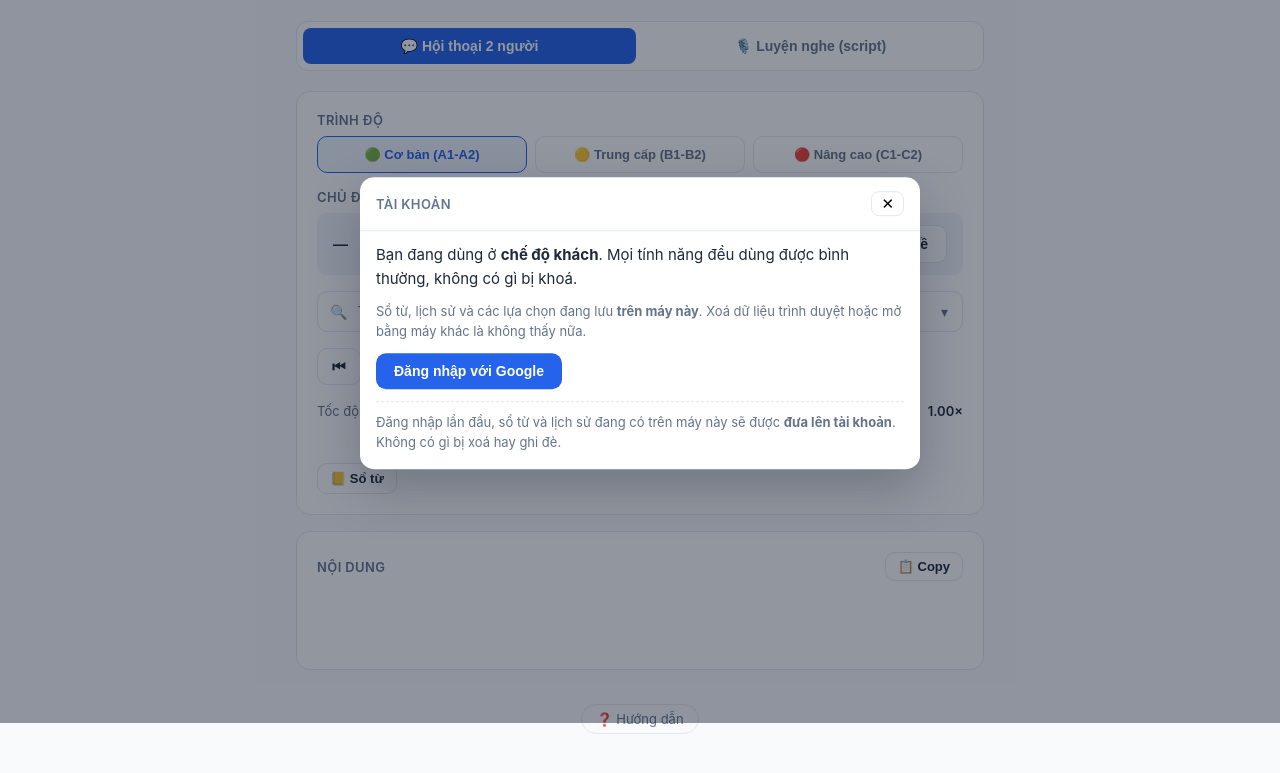
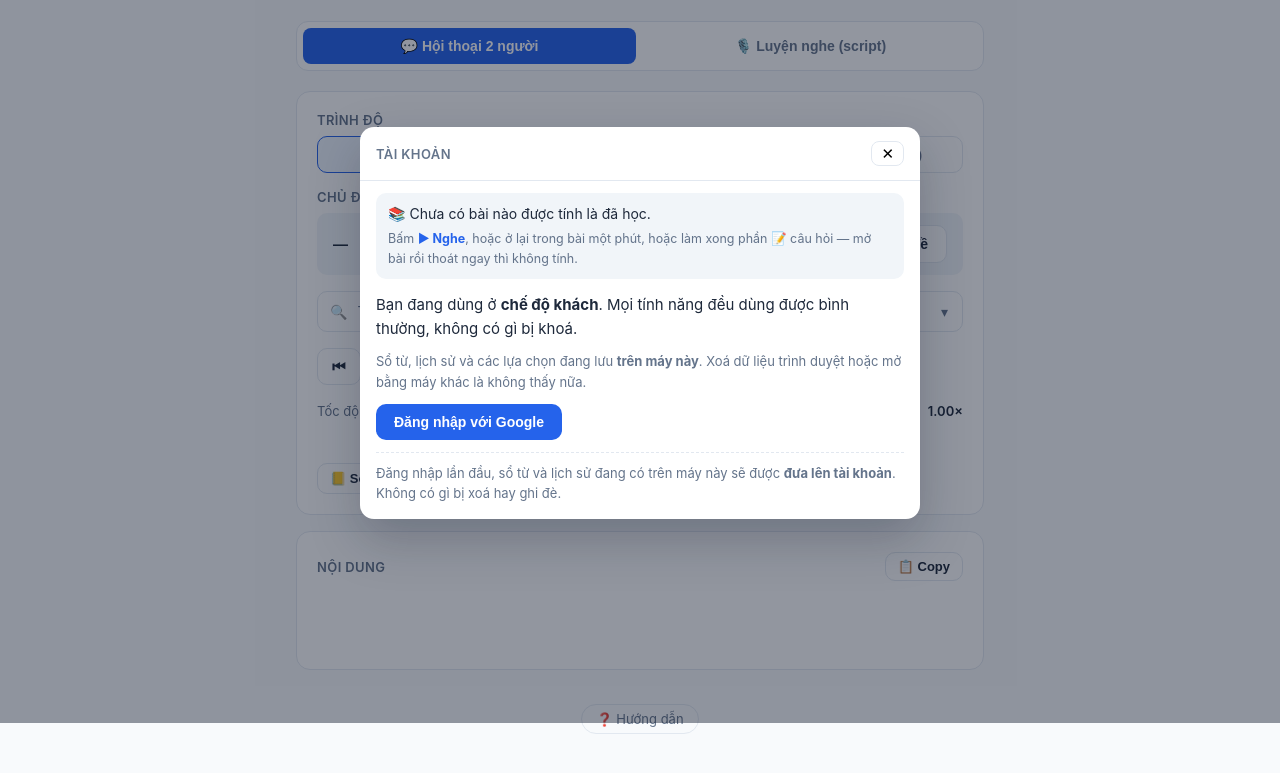
Before and after one commit to Nhung1012/english-practice-app, a plain HTML site: page index.html in a window 1280 px wide. Both pictures are taken after a click on the button "Đăng nhập". Shown: the part 77-850 px from the top of the page. Drawn offline with nearby package versions, Linux system fonts and the light colour scheme; no server answers.

Commit message:
Add files via upload

```diff
--- a/app.js
+++ b/app.js
@@ -66,6 +66,7 @@ const accEmail = document.getElementById('accEmail');
 const accSigninBtn = document.getElementById('accSigninBtn');
 const accSignoutBtn = document.getElementById('accSignoutBtn');
 const accSync = document.getElementById('accSync');
+const accStats = document.getElementById('accStats');
 const signinBar = document.getElementById('signinBar');
 const signinCount = document.getElementById('signinCount');
 const signinBarBtn = document.getElementById('signinBarBtn');
@@ -666,6 +667,9 @@ function openModal(pane) {
     // Hai khung này là HTML tĩnh viết sẵn trong index.html, không sinh từ
     // dữ liệu, nên ở đây chỉ cần đặt tiêu đề.
     modalTitle.textContent = pane === 'account' ? 'Tài khoản' : 'Hướng dẫn nhanh';
+    // Vẽ lại số liệu MỖI LẦN mở, không phải chỉ lúc khởi động: người dùng vừa
+    // học xong một bài rồi mở ra xem thì phải thấy con số đã đổi.
+    if (pane === 'account') veThongKe();
   }
   modalClose.focus();
 }
@@ -1224,9 +1228,44 @@ function capNhatGiaoDienTaiKhoan() {
   accGuest.hidden = !!user;
   accUser.hidden = !user;
   if (user) accEmail.textContent = user.email || tenHienThi(user);
+  veThongKe();
   veTrangThaiGop();
   // Đăng nhập xong thì dải mời không còn lý do tồn tại.
   kiemTraDaiMoi();
+}
+
+// ============================================================
+// BỘ ĐẾM TIẾN ĐỘ trong khung Tài khoản (2026-08-17)
+//
+// Vì sao cần: sau khi đổi luật đếm ("mở bài" không còn là "đã học"), con số
+// này là thứ DUY NHẤT để người dùng kiểm chứng luật mới. Mà trước đó nó chỉ
+// xuất hiện trong dải mời đăng nhập — dải ẩn hẳn sau khi đăng nhập, nên người
+// đã đăng nhập không có chỗ nào nhìn thấy tiến độ của mình.
+//
+// Bài học lặp lại lần thứ tư: đổi cách tính một con số thì phải có chỗ để
+// nhìn thấy con số đó, nếu không thay đổi là vô hình và không kiểm chứng được.
+//
+// Dòng gợi ý bên dưới cố ý nói rõ ĐIỀU KIỆN được tính — người dùng mở một bài
+// rồi thấy số không nhúc nhích sẽ tưởng app hỏng chứ không đoán ra là cố ý.
+// ============================================================
+function veThongKe() {
+  if (!accStats) return;
+  const soBai = soBaiDaHoc();
+  const soTu = readVocab().length;
+  const canOn = dueWords().length;
+
+  if (!soBai && !soTu) {
+    accStats.innerHTML = '📚 Chưa có bài nào được tính là đã học.'
+      + '<span class="as-hint">Bấm <b>▶ Nghe</b>, hoặc ở lại trong bài một phút, '
+      + 'hoặc làm xong phần 📝 câu hỏi — mở bài rồi thoát ngay thì không tính.</span>';
+    return;
+  }
+
+  const phan = [`📚 Đã học <b>${soBai}</b> bài`, `📒 <b>${soTu}</b> từ trong sổ`];
+  if (canOn) phan.push(`🎯 <b>${canOn}</b> từ cần ôn`);
+  accStats.innerHTML = phan.join(' · ')
+    + '<span class="as-hint">Một bài được tính khi bạn bấm ▶ Nghe, ở lại một phút, '
+    + 'hoặc làm câu hỏi hiểu bài.</span>';
 }
 
 // ============================================================
--- a/index.html
+++ b/index.html
@@ -142,6 +142,11 @@
         <div id="vocabList"></div>
       </div>
       <div id="paneAccount" hidden>
+        <!-- Nằm NGOÀI accGuest/accUser để hiện cho cả khách lẫn người đã đăng
+             nhập. Trước đây con số "đã học" chỉ xuất hiện trong dải mời đăng
+             nhập, mà dải đó ẩn hẳn sau khi đăng nhập — nên người dùng không có
+             chỗ nào nhìn thấy tiến độ của mình. -->
+        <p class="acc-stats" id="accStats"></p>
         <div id="accGuest">
           <p class="acc-lead">Bạn đang dùng ở <b>chế độ khách</b>. Mọi tính năng đều dùng được bình thường, không có gì bị khoá.</p>
           <p class="acc-note">Sổ từ, lịch sử và các lựa chọn đang lưu <b>trên máy này</b>. Xoá dữ liệu trình duyệt hoặc mở bằng máy khác là không thấy nữa.</p>
--- a/styles.css
+++ b/styles.css
@@ -891,6 +891,24 @@
     margin-bottom: 0;
   }
 
+  /* Bộ đếm tiến độ trong khung Tài khoản (2026-08-17). */
+  .acc-stats {
+    margin: 0 0 14px;
+    padding: 10px 12px;
+    border-radius: 10px;
+    background: #f1f5f9;
+    font-size: 14px;
+    line-height: 1.6;
+    color: var(--text);
+  }
+  .acc-stats b { color: var(--primary); }
+  .acc-stats .as-hint {
+    display: block;
+    margin-top: 4px;
+    font-size: 12.5px;
+    color: var(--muted);
+  }
+
   /* Dòng trạng thái gộp dữ liệu (tuần 16). Cố ý nhẹ nhàng, không phải hộp
      thoại chặn màn hình: việc gộp chạy nền và không cản thao tác nào. */
   .acc-sync {
```
